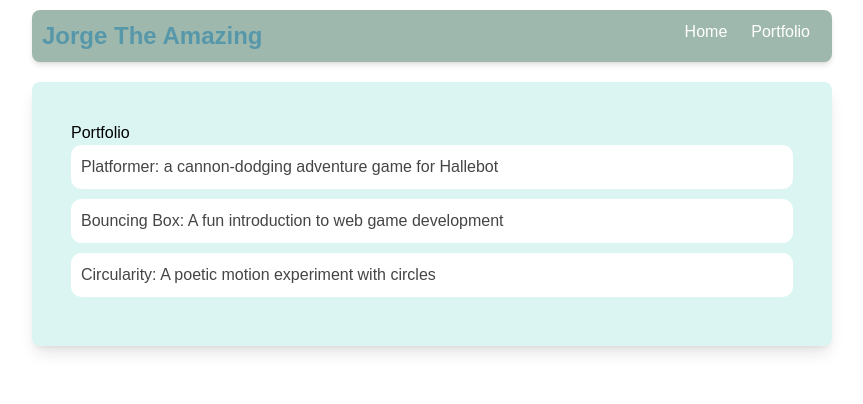
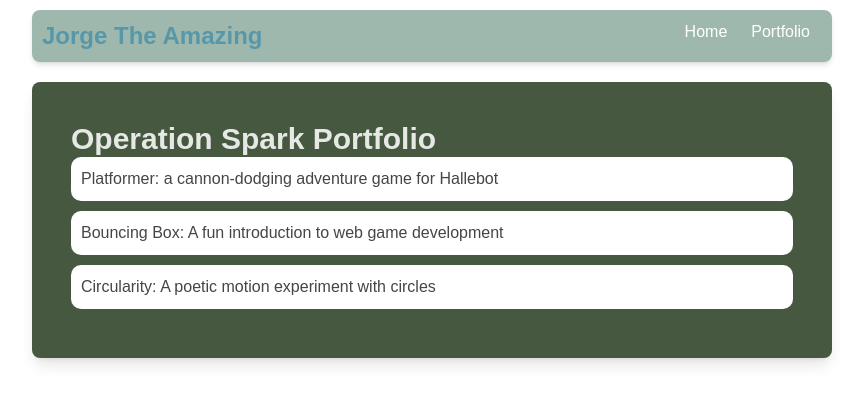
Before and after one commit to JerreloMello/JerreloMello.github.io, a plain HTML site: page portfolio.html in a window 1280 px wide. Shown: the whole page, without its empty margins (208-1071 px from the left). Drawn offline with nearby package versions, Linux system fonts and the light colour scheme.

Commit message:
portfolio content box - dark green

```diff
--- a/portfolio.html
+++ b/portfolio.html
@@ -36,7 +36,11 @@
 
       <main class="bg-[#475841] rounded-lg shadow-lg p-6">
         <div class="content" class = "md:w-1/3">
-          <h1>Portfolio</h1>
+
+          <!-- WHY is the heading below NOT displayed as an H1 Heading?  -->
+          <!-- <h1 id="portfolio-heading">Operation Spark Portfolio</h1> -->
+          <h2 class="  text-3xl font-bold text-[#E6E8E6] mb-2">Operation Spark Portfolio</h2>
+
           <ul id="portfolio">
             <li>
               <a href="fsd-projects/platformer/">Platformer: a cannon-dodging adventure game for Hallebot</a>
--- a/style.css
+++ b/style.css
@@ -49,7 +49,7 @@ color: #fff;
 
 /* main container area beneath menu */
 main {
-background:rgb(219, 245, 242);
+background:#475841;
 display: flex;
 margin-top:20px;
 }
@@ -86,6 +86,11 @@ margin: 0px;
     padding-left: 0;
 }
 
+#portfolio-heading
+{
+    margin-bottom: 10px;
+}
+
 #portfolio li {
     background: #fff;
     padding: 10px;
```
